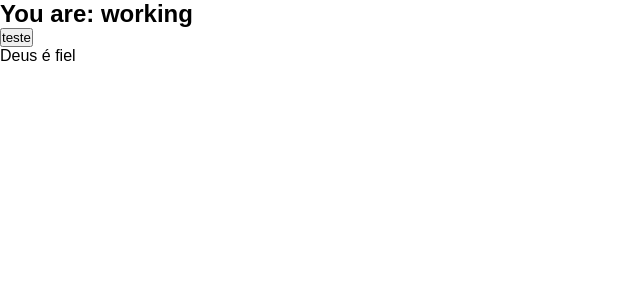
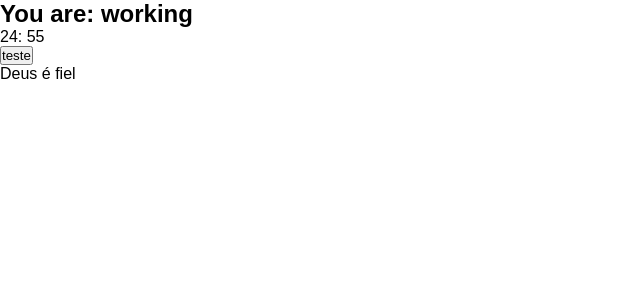
Before and after one commit to DaviBarretoo/Pomodoroapp, a React (Vite) app: page / in a window 1280 px wide. Shown: the top 300 px of the page, without its empty margins (0-640 px from the left). Built offline with nearby package versions, Linux system fonts and the light colour scheme.

Commit message:
Pomodoro timer

```diff
--- a/src/components/pomodoro-timer.tsx
+++ b/src/components/pomodoro-timer.tsx
@@ -1,7 +1,8 @@
 import { useIntervall } from '../hooks/use-interval';
 import React from 'react';
-import { secondsTotime } from '../utils/second-to-time';
+
 import { Button } from './botton';
+import { Timer } from './timer';
 
 interface Props {
   defaultPomodoroTimer: number;
@@ -15,7 +16,8 @@ export function PomodoroTimer(props: Props): JSX.Element {
   return (
     <div className="pomodoro">
       <h2>You are: working</h2>
-      <Button text="teste"> </Button>
+      <Timer mainTime={mainTime} />
+      <Button text="teste" onClick={() => console.log(1)}></Button>
     </div>
   );
 }
--- /dev/null
+++ b/src/components/timer.tsx
@@ -0,0 +1,9 @@
+import { secondsTotime } from '../utils/second-to-time';
+
+interface Props {
+  mainTime: number;
+}
+
+export function Timer(props: Props): JSX.Element {
+  return <div className="timer">{secondsTotime(props.mainTime)}</div>;
+}
```
